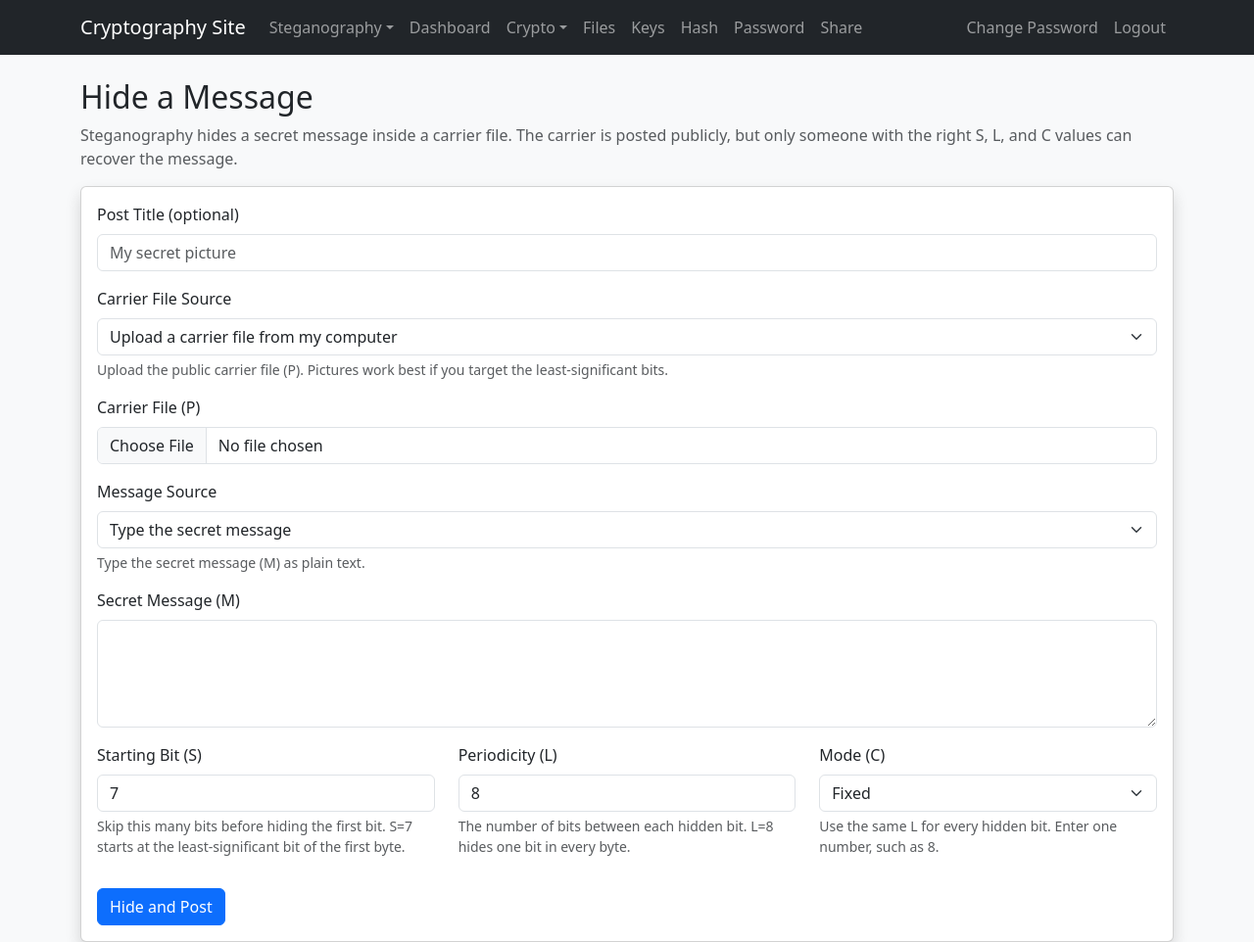
After one commit to AaronnRoycee/Crypto_Site, a Flask app: page /steganography/hide in a window 1280 px wide. The commit adds this page. Shown: the whole page at 98% size. Run offline with Flask 3, Linux system fonts and the light colour scheme; the visitor is signed in with stand-in values (Sample User, id 1); data comes from the database, SQL or seed files in the repository; data that the repository does not hold is empty.

Commit message:
Add steganography module: hide, post, and extract messages

```diff
--- a/app.py
+++ b/app.py
@@ -1,4 +1,4 @@
-import base64, datetime, hashlib, hmac, json, os, secrets, shutil, sqlite3, string
+import base64, datetime, hashlib, hmac, io, json, mimetypes, os, secrets, shutil, sqlite3, string
 from functools import wraps
 from pathlib import Path
 
@@ -52,6 +52,7 @@ def init_db():
     db.execute('CREATE TABLE IF NOT EXISTS users (username TEXT PRIMARY KEY, password_hash TEXT NOT NULL, is_admin INTEGER NOT NULL DEFAULT 0, created_at TEXT NOT NULL)')
     db.execute('CREATE TABLE IF NOT EXISTS files (id INTEGER PRIMARY KEY AUTOINCREMENT, username TEXT NOT NULL, filename TEXT NOT NULL, stored_name TEXT NOT NULL, uploaded_at TEXT NOT NULL)')
     db.execute('CREATE TABLE IF NOT EXISTS keys (id INTEGER PRIMARY KEY AUTOINCREMENT, username TEXT NOT NULL, name TEXT NOT NULL, key_type TEXT NOT NULL, stored_name TEXT NOT NULL, created_at TEXT NOT NULL)')
+    db.execute('CREATE TABLE IF NOT EXISTS stego_posts (id INTEGER PRIMARY KEY AUTOINCREMENT, username TEXT NOT NULL, title TEXT, carrier_filename TEXT NOT NULL, message_filename TEXT NOT NULL, stored_name TEXT NOT NULL, s INTEGER NOT NULL, l TEXT NOT NULL, mode TEXT NOT NULL, created_at TEXT NOT NULL)')
     db.commit()
     db.close()
 
@@ -1233,5 +1234,237 @@ def share():
     return redirect(url_for('view_key', key_id=key_id))
 
 
+def _bytes_to_bits(data):
+    bits = []
+    for b in data:
+        for i in range(7, -1, -1):
+            bits.append((b >> i) & 1)
+    return bits
+
+
+def _bits_to_bytes(bits):
+    while len(bits) % 8:
+        bits.append(0)
+    out = bytearray()
+    for i in range(0, len(bits), 8):
+        byte = 0
+        for j in range(8):
+            byte = (byte << 1) | bits[i + j]
+        out.append(byte)
+    return bytes(out)
+
+
+def _parse_l_values(text, mode):
+    if mode == 'fixed':
+        return [int(text)]
+    if mode == 'variable':
+        return [int(x.strip()) for x in text.split(',') if x.strip()]
+    raise ValueError('Unknown mode')
+
+
+def _validate_l_values(values):
+    if not values:
+        raise ValueError('L must be at least one positive integer')
+    if any(x < 1 for x in values):
+        raise ValueError('L values must be positive')
+
+
+def stego_embed_message(carrier, message, s, l_values):
+    carrier_bits = _bytes_to_bits(carrier)
+    if s < 0 or s >= len(carrier_bits):
+        raise ValueError('Start bit out of range')
+    length = len(message) * 8
+    length_bits = _bytes_to_bits(length.to_bytes(8, 'big'))
+    payload_bits = length_bits + _bytes_to_bits(message)
+    pos = s
+    li = 0
+    for pb in payload_bits:
+        if pos >= len(carrier_bits):
+            raise ValueError('Carrier too small for message')
+        carrier_bits[pos] = pb
+        pos += l_values[li % len(l_values)]
+        li += 1
+    return _bits_to_bytes(carrier_bits)
+
+
+def stego_extract_message(carrier, s, l_values):
+    carrier_bits = _bytes_to_bits(carrier)
+    if s < 0 or s >= len(carrier_bits):
+        raise ValueError('Start bit out of range')
+    pos = s
+    li = 0
+    length_bits = []
+    for _ in range(64):
+        if pos >= len(carrier_bits):
+            raise ValueError('Carrier too small')
+        length_bits.append(carrier_bits[pos])
+        pos += l_values[li % len(l_values)]
+        li += 1
+    length = int.from_bytes(_bits_to_bytes(length_bits), 'big')
+    msg_bits = []
+    for _ in range(length):
+        if pos >= len(carrier_bits):
+            raise ValueError('Carrier too small')
+        msg_bits.append(carrier_bits[pos])
+        pos += l_values[li % len(l_values)]
+        li += 1
+    return _bits_to_bytes(msg_bits)
+
+
+@app.route('/steganography')
+def steganography():
+    rows = get_db().execute('SELECT * FROM stego_posts ORDER BY created_at DESC').fetchall()
+    return render_template('steganography.html', posts=rows)
+
+
+@app.route('/steganography/view/<int:post_id>')
+def stego_view(post_id):
+    row = get_db().execute('SELECT * FROM stego_posts WHERE id = ?', (post_id,)).fetchone()
+    if not row:
+        abort(404)
+    p = FILES_DIR / row['stored_name']
+    if not p.exists():
+        abort(404)
+    mimetype, _ = mimetypes.guess_type(row['carrier_filename'])
+    return send_file(str(p), mimetype=mimetype, as_attachment=False)
+
+
+@app.route('/steganography/download/<int:post_id>')
+def stego_download(post_id):
+    row = get_db().execute('SELECT * FROM stego_posts WHERE id = ?', (post_id,)).fetchone()
+    if not row:
+        abort(404)
+    p = FILES_DIR / row['stored_name']
+    if not p.exists():
+        abort(404)
+    return send_file(str(p), as_attachment=True, download_name=row['carrier_filename'])
+
+
+@app.route('/steganography/hide', methods=['GET', 'POST'])
+@login_required
+def stego_hide():
+    if request.method == 'GET':
+        files = get_db().execute('SELECT * FROM files WHERE username = ? ORDER BY uploaded_at DESC', (session['username'],)).fetchall()
+        return render_template('stego_hide.html', files=files)
+    title = request.form.get('title', '').strip()
+    try:
+        s = int(request.form.get('s', '0'))
+    except ValueError:
+        flash('Starting bit must be an integer')
+        return redirect(url_for('stego_hide'))
+    l_text = request.form.get('l', '').strip()
+    mode = request.form.get('mode', 'fixed')
+    try:
+        l_values = _parse_l_values(l_text, mode)
+        _validate_l_values(l_values)
+    except Exception as e:
+        flash('Invalid L value: ' + str(e))
+        return redirect(url_for('stego_hide'))
+    file_source = request.form.get('file_source', '')
+    carrier = b''
+    carrier_filename = 'carrier'
+    if file_source == 'saved':
+        file_id = request.form.get('file_id', '')
+        if not file_id:
+            flash('No carrier selected')
+            return redirect(url_for('stego_hide'))
+        file_row = get_db().execute('SELECT * FROM files WHERE id = ? AND username = ?', (file_id, session['username'])).fetchone()
+        if not file_row:
+            flash('Carrier file not found')
+            return redirect(url_for('stego_hide'))
+        carrier = (FILES_DIR / file_row['stored_name']).read_bytes()
+        carrier_filename = file_row['filename']
+    else:
+        if 'carrier' not in request.files or request.files['carrier'].filename == '':
+            flash('No carrier uploaded')
+            return redirect(url_for('stego_hide'))
+        f = request.files['carrier']
+        carrier = f.read()
+        carrier_filename = f.filename
+    msg_source = request.form.get('msg_source', '')
+    message = b''
+    message_filename = 'message.txt'
+    if msg_source == 'text':
+        text = request.form.get('msg_text', '')
+        message = text.encode()
+    else:
+        if 'message' not in request.files or request.files['message'].filename == '':
+            flash('No message uploaded')
+            return redirect(url_for('stego_hide'))
+        f = request.files['message']
+        message = f.read()
+        message_filename = f.filename
+    try:
+        modified = stego_embed_message(carrier, message, s, l_values)
+    except Exception as e:
+        flash('Steganography failed: ' + str(e))
+        return redirect(url_for('stego_hide'))
+    d = user_file_dir(session['username'])
+    rel, name = save_file(d, f"stego_{carrier_filename}", modified)
+    db = get_db()
+    db.execute('INSERT INTO stego_posts (username, title, carrier_filename, message_filename, stored_name, s, l, mode, created_at) VALUES (?, ?, ?, ?, ?, ?, ?, ?, ?)',
+               (session['username'], title, carrier_filename, message_filename, rel, s, l_text, mode, now()))
+    db.commit()
+    flash('Message hidden and posted')
+    return redirect(url_for('steganography'))
+
+
+@app.route('/steganography/extract', methods=['GET', 'POST'])
+def stego_extract():
+    if request.method == 'GET':
+        posts = get_db().execute('SELECT id, title, carrier_filename, username FROM stego_posts ORDER BY created_at DESC').fetchall()
+        return render_template('stego_extract.html', posts=posts)
+    try:
+        s = int(request.form.get('s', '0'))
+    except ValueError:
+        flash('Starting bit must be an integer')
+        return redirect(url_for('stego_extract'))
+    l_text = request.form.get('l', '').strip()
+    mode = request.form.get('mode', 'fixed')
+    try:
+        l_values = _parse_l_values(l_text, mode)
+        _validate_l_values(l_values)
+    except Exception as e:
+        flash('Invalid L value: ' + str(e))
+        return redirect(url_for('stego_extract'))
+    source = request.form.get('source', '')
+    carrier = b''
+    post_id = None
+    if source == 'post':
+        post_id = request.form.get('post_id', '')
+        if not post_id:
+            flash('No post selected')
+            return redirect(url_for('stego_extract'))
+        row = get_db().execute('SELECT * FROM stego_posts WHERE id = ?', (post_id,)).fetchone()
+        if not row:
+            flash('Post not found')
+            return redirect(url_for('stego_extract'))
+        carrier = (FILES_DIR / row['stored_name']).read_bytes()
+    else:
+        if 'carrier' not in request.files or request.files['carrier'].filename == '':
+            flash('No carrier uploaded')
+            return redirect(url_for('stego_extract'))
+        carrier = request.files['carrier'].read()
+    try:
+        message = stego_extract_message(carrier, s, l_values)
+    except Exception as e:
+        flash('Extraction failed: ' + str(e))
+        return redirect(url_for('stego_extract'))
+    action = request.form.get('action', 'view')
+    if action == 'download':
+        return send_file(io.BytesIO(message), as_attachment=True, download_name='extracted_message')
+    text = ''
+    is_text = False
+    try:
+        if len(message) < 100000:
+            text = message.decode('utf-8')
+            is_text = True
+    except Exception:
+        pass
+    if source == 'post':
+        return render_template('stego_result.html', message=message, text=text, is_text=is_text, post_id=post_id, s=s, l=l_text, mode=mode)
+    return render_template('stego_result.html', message=message, text=text, is_text=is_text)
+
+
 if __name__ == '__main__':
     app.run(host='0.0.0.0', port=5000)
--- a/templates/base.html
+++ b/templates/base.html
@@ -15,6 +15,14 @@
             </button>
             <div class="collapse navbar-collapse" id="nav">
                 <ul class="navbar-nav me-auto">
+                    <li class="nav-item dropdown">
+                        <a class="nav-link dropdown-toggle" href="#" id="stegoDropdown" role="button" data-bs-toggle="dropdown">Steganography</a>
+                        <ul class="dropdown-menu">
+                            <li><a class="dropdown-item" href="{{ url_for('steganography') }}">Public Posts</a></li>
+                            <li><a class="dropdown-item" href="{{ url_for('stego_hide') }}">Hide a Message</a></li>
+                            <li><a class="dropdown-item" href="{{ url_for('stego_extract') }}">Extract a Message</a></li>
+                        </ul>
+                    </li>
                     {% if 'username' in session %}
                     <li class="nav-item"><a class="nav-link" href="{{ url_for('dashboard') }}">Dashboard</a></li>
                     <li class="nav-item dropdown">
--- /dev/null
+++ b/templates/stego_hide.html
@@ -0,0 +1,114 @@
+{% extends "base.html" %}
+{% block content %}
+<h2>Hide a Message</h2>
+<p class="text-muted">Steganography hides a secret message inside a carrier file. The carrier is posted publicly, but only someone with the right S, L, and C values can recover the message.</p>
+<div class="card shadow">
+    <div class="card-body">
+        <form method="post" enctype="multipart/form-data">
+            <div class="mb-3">
+                <label class="form-label">Post Title (optional)</label>
+                <input type="text" name="title" class="form-control" placeholder="My secret picture">
+            </div>
+            <div class="mb-3">
+                <label class="form-label">Carrier File Source</label>
+                <select name="file_source" id="fsrc" class="form-select" onchange="toggleFile()">
+                    <option value="upload">Upload a carrier file from my computer</option>
+                    <option value="saved">Choose a saved file from this site</option>
+                </select>
+                <p class="form-text text-muted" id="file_source_desc"></p>
+            </div>
+            <div class="mb-3" id="fileupload">
+                <label class="form-label">Carrier File (P)</label>
+                <input type="file" name="carrier" class="form-control">
+            </div>
+            <div class="mb-3" id="filesaved" style="display:none">
+                <label class="form-label">Saved File</label>
+                <select name="file_id" class="form-select">
+                    {% for f in files %}
+                    <option value="{{ f.id }}">{{ f.filename }}</option>
+                    {% endfor %}
+                </select>
+            </div>
+            <div class="mb-3">
+                <label class="form-label">Message Source</label>
+                <select name="msg_source" id="msrc" class="form-select" onchange="toggleMsg()">
+                    <option value="text">Type the secret message</option>
+                    <option value="upload">Upload a message file</option>
+                </select>
+                <p class="form-text text-muted" id="msg_source_desc"></p>
+            </div>
+            <div class="mb-3" id="msgtext">
+                <label class="form-label">Secret Message (M)</label>
+                <textarea name="msg_text" class="form-control" rows="4"></textarea>
+            </div>
+            <div class="mb-3" id="msgupload" style="display:none">
+                <label class="form-label">Message File</label>
+                <input type="file" name="message" class="form-control">
+            </div>
+            <div class="row">
+                <div class="col-md-4 mb-3">
+                    <label class="form-label">Starting Bit (S)</label>
+                    <input type="number" name="s" class="form-control" value="7" min="0">
+                    <p class="form-text text-muted" id="s_desc"></p>
+                </div>
+                <div class="col-md-4 mb-3">
+                    <label class="form-label">Periodicity (L)</label>
+                    <input type="text" name="l" id="lval" class="form-control" value="8">
+                    <p class="form-text text-muted" id="l_desc"></p>
+                </div>
+                <div class="col-md-4 mb-3">
+                    <label class="form-label">Mode (C)</label>
+                    <select name="mode" id="mode" class="form-select" onchange="updateDescs()">
+                        <option value="fixed">Fixed</option>
+                        <option value="variable">Variable</option>
+                    </select>
+                    <p class="form-text text-muted" id="mode_desc"></p>
+                </div>
+            </div>
+            <button type="submit" class="btn btn-primary">Hide and Post</button>
+        </form>
+    </div>
+</div>
+<script>
+const fileSourceDescs = {
+    upload: 'Upload the public carrier file (P). Pictures work best if you target the least-significant bits.',
+    saved: 'Pick a file you already saved on this site to use as the carrier.'
+};
+const msgSourceDescs = {
+    text: 'Type the secret message (M) as plain text.',
+    upload: 'Upload any file as the secret message, such as a text, image, or document.'
+};
+const modeDescs = {
+    fixed: 'Use the same L for every hidden bit. Enter one number, such as 8.',
+    variable: 'Cycle through a list of L values. Enter them separated by commas, such as 8,16,28.'
+};
+function toggleFile() {
+    const src = document.getElementById('fsrc').value;
+    document.getElementById('fileupload').style.display = src === 'upload' ? 'block' : 'none';
+    document.getElementById('filesaved').style.display = src === 'saved' ? 'block' : 'none';
+    updateDescs();
+}
+function toggleMsg() {
+    const src = document.getElementById('msrc').value;
+    document.getElementById('msgtext').style.display = src === 'text' ? 'block' : 'none';
+    document.getElementById('msgupload').style.display = src === 'upload' ? 'block' : 'none';
+    updateDescs();
+}
+function updateDescs() {
+    const fsrc = document.getElementById('fsrc').value;
+    const msrc = document.getElementById('msrc').value;
+    const mode = document.getElementById('mode').value;
+    document.getElementById('file_source_desc').textContent = fileSourceDescs[fsrc] || '';
+    document.getElementById('msg_source_desc').textContent = msgSourceDescs[msrc] || '';
+    document.getElementById('s_desc').textContent = 'Skip this many bits before hiding the first bit. S=7 starts at the least-significant bit of the first byte.';
+    document.getElementById('mode_desc').textContent = modeDescs[mode] || '';
+    if (mode === 'fixed') {
+        document.getElementById('l_desc').textContent = 'The number of bits between each hidden bit. L=8 hides one bit in every byte.';
+    } else {
+        document.getElementById('l_desc').textContent = 'A comma-separated list of L values that repeat, such as 8,16,28.';
+    }
+}
+toggleFile();
+toggleMsg();
+</script>
+{% endblock %}
```
Also changed, not shown: templates/dashboard.html (+11 -0 lines), templates/steganography.html (added, +35 -0 lines), templates/stego_extract.html (added, +87 -0 lines), templates/stego_result.html (added, +32 -0 lines).
